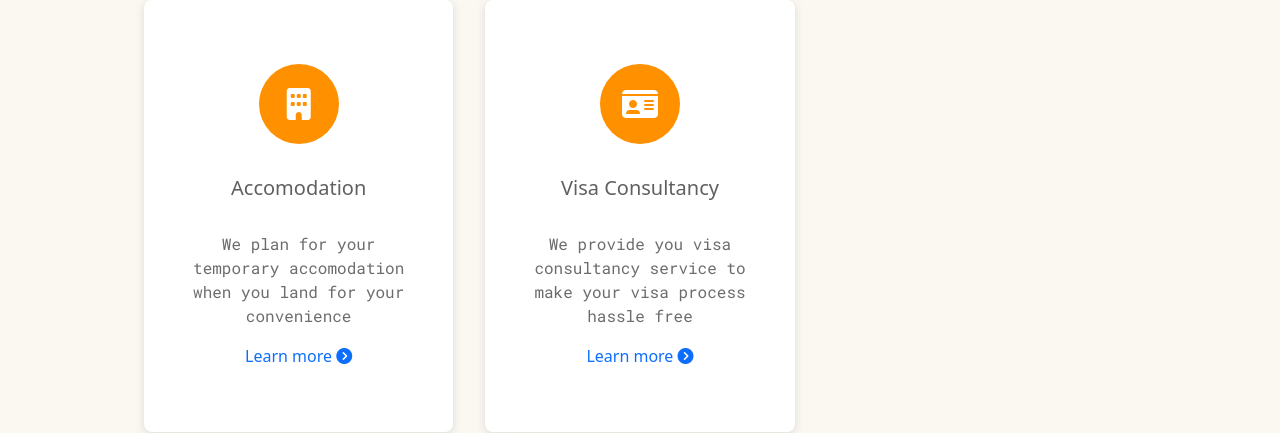
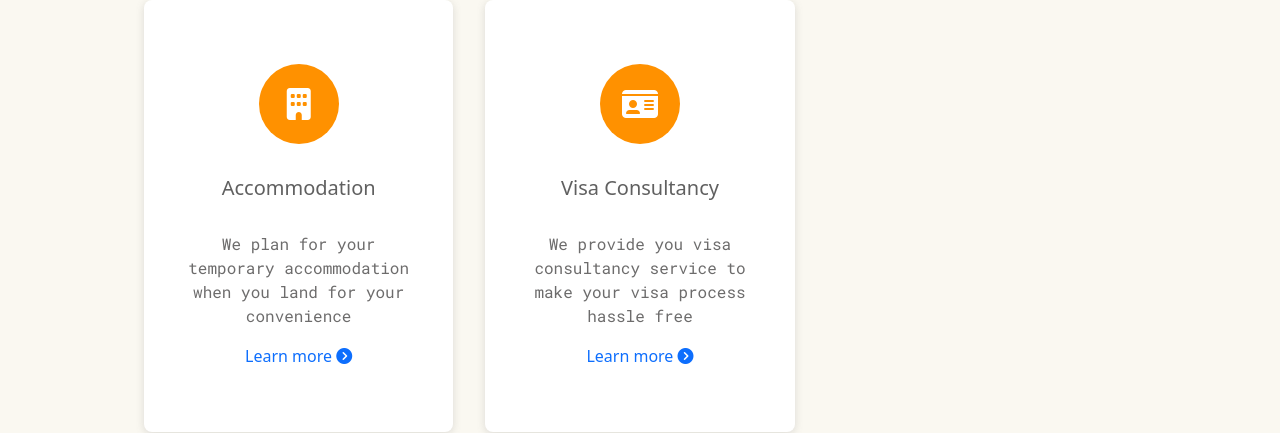
Before and after one commit to Shukhratmamadaliev9797/proactive, a React (Create React App) app: page / in a window 1280 px wide. Shown: the part 1939-2372 px from the top of the page. Built offline with nearby package versions, Linux system fonts and the light colour scheme; a web font is replaced by a local one.

Commit message:
Update Services.js
corrected spelling

```diff
--- a/src/components/Services.js
+++ b/src/components/Services.js
@@ -61,9 +61,9 @@ export default function Services() {
             <span className="services__service-icon">
               <i class="icon fas fa-building"></i>
             </span>
-            <h5>Accomodation</h5>
+            <h5>Accommodation</h5>
             <p>
-              We plan for your temporary accomodation when you land for your
+              We plan for your temporary accommodation when you land for your
               convenience
             </p>
             <Link>
```
